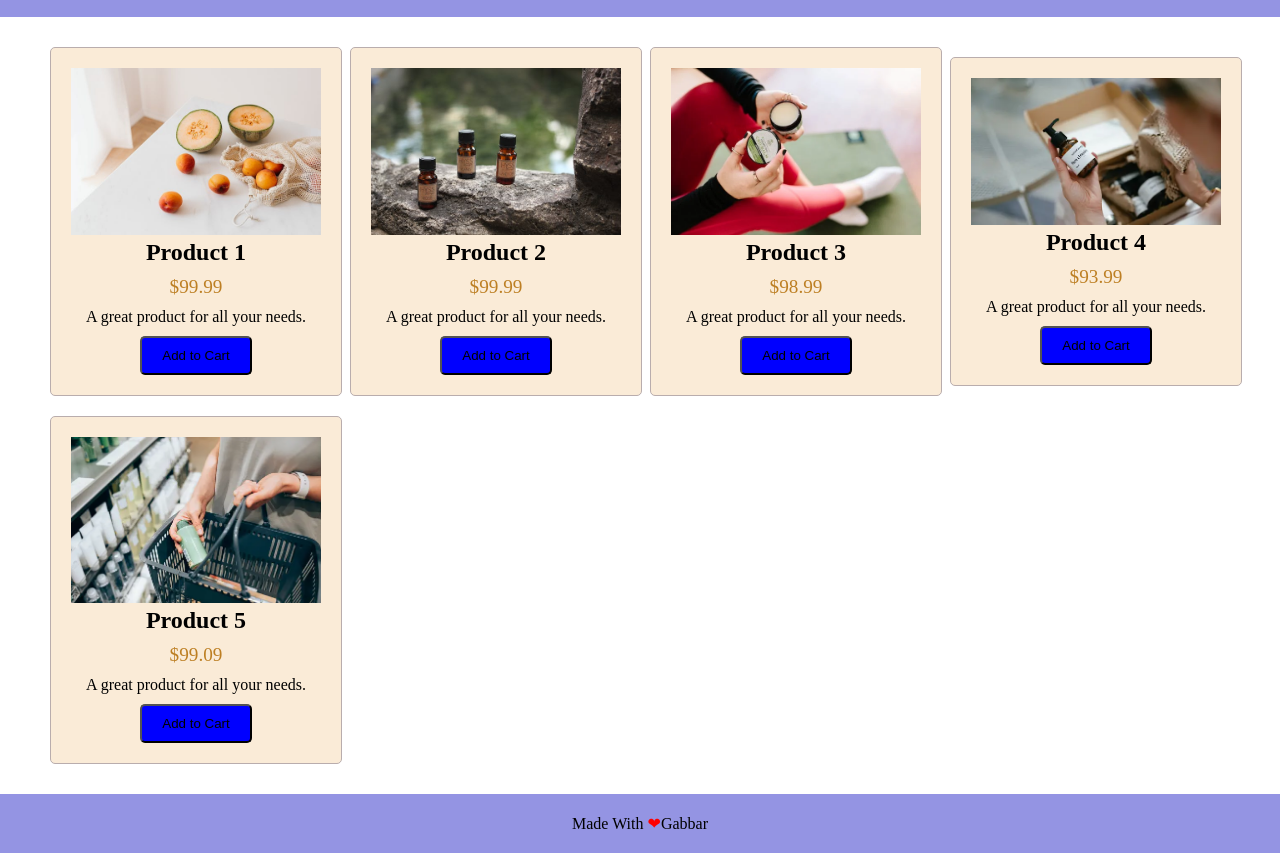
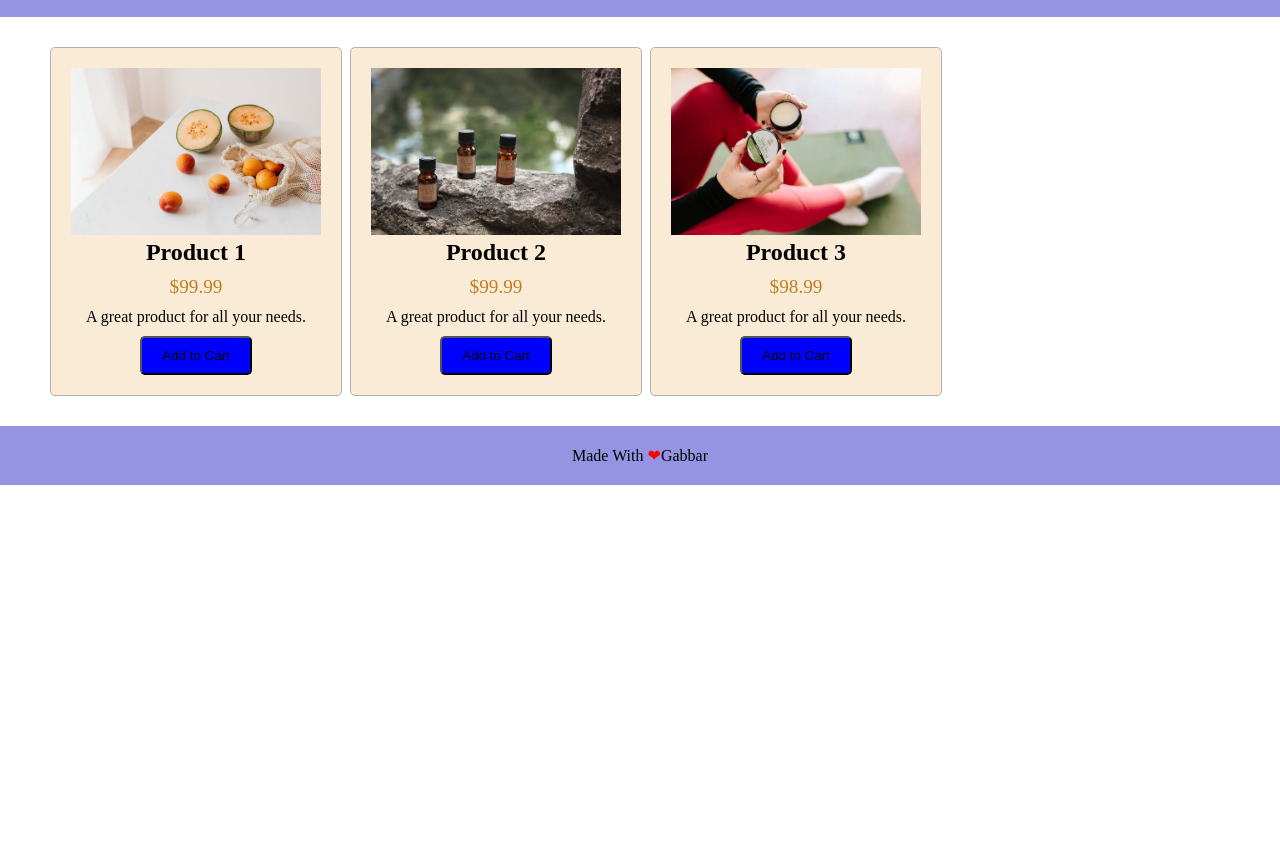
Before and after one commit to Gabbar-sharma11/E-commerce, a plain HTML site: page index.html in a window 1280 px wide. Shown: the part 60-913 px from the top of the page. After the commit the page ends 800 px from the top, so only its background shows below. Drawn offline with Linux system fonts and the light colour scheme.

Commit message:
Update index.html

```diff
--- a/index.html
+++ b/index.html
@@ -33,20 +33,7 @@
             <p>A great product for all your needs.</p>
             <button>Add to Cart</button>
         </div>
-        <div class="product">
-            <img src="./product4.webp" alt="Product img">
-            <h2>Product 4</h2>
-            <p class="price">$93.99</p>
-            <p>A great product for all your needs.</p>
-            <button>Add to Cart</button>
-        </div>
-        <div class="product">
-            <img src="./product5.webp" alt="Product img">
-            <h2>Product 5</h2>
-            <p class="price">$99.09</p>
-            <p>A great product for all your needs.</p>
-            <button>Add to Cart</button>
-        </div>
+
     </section>
    </main>
    <footer><p>Made With <span>❤</span>Gabbar</p></footer>
```
